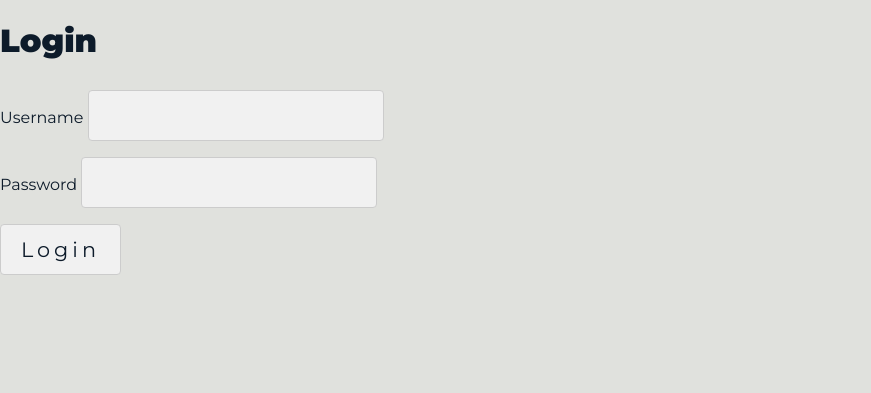
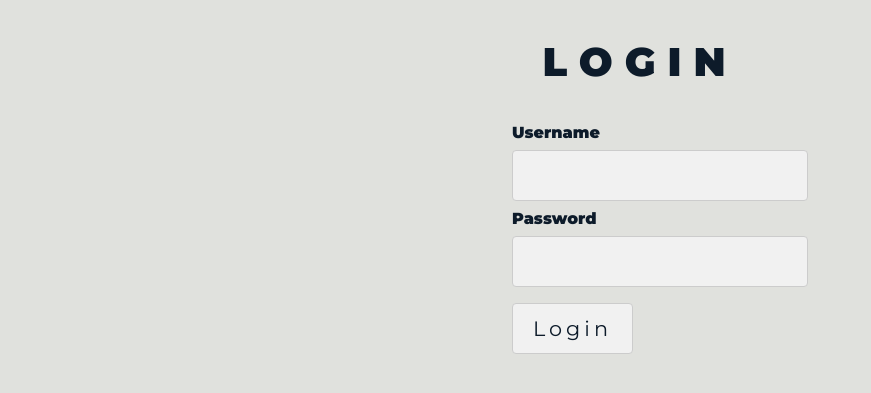
Before and after one commit to errhythm/BRACU_CSE391A3, a PHP site: page /login.php in a window 1280 px wide. Shown: the part 130-523 px from the top of the page, without its empty margins (0-871 px from the left). Run offline with PHP 8.4, Linux system fonts and the light colour scheme; a stand-in replaces the project's code that opens the database connection; some libraries are stand-ins or nearby versions; some web fonts are replaced.

Commit message:
Updated CSS

```diff
--- a/css/styles.css
+++ b/css/styles.css
@@ -410,7 +410,7 @@
         width: 300px;
         height: 300px;
         border-radius: 40px;
-        box-shadow: 5px 5px 30px 7px rgba(0,0,0,0.25), -5px -5px 30px 7px rgba(0,0,0,0.22);
+        box-shadow: 5px 5px 20px 4px rgba(0,0,0,0.25), -5px -5px 20px 4px rgba(0,0,0,0.22);
         cursor: pointer;
         transition: 0.4s;
 }
@@ -418,16 +418,14 @@
     .card .card_image {
         width: inherit;
         height: inherit;
-        border-radius: 40px;
+        text-align: center;
     }
 
     .card .card_image img {
-        width: inherit;
-        height: inherit;
-        border-radius: 40px;
+        padding-top: 7%;
+        width: 75%;
         object-fit: cover;
     }
-    /* make the fontawesome icon bigger as the card */
     .card .card_icon {
         width: inherit;
         height: inherit;
@@ -459,6 +457,54 @@
     }
     .card:hover {
         transform: scale(0.9, 0.9);
-        box-shadow: 5px 5px 30px 15px rgba(0,0,0,0.25),
-        -5px -5px 30px 15px rgba(0,0,0,0.22);
+        box-shadow: 5px 5px 20px 8px rgba(0,0,0,0.25),
+        -5px -5px 20px 8px rgba(0,0,0,0.22);
     }
+    /* login.php */
+    .login-form-container{
+        display:block;
+        clear:both;
+        background-color:#aebab1;
+        padding-top: 3%;
+        padding-bottom: 3%;
+        margin-left: 5%;
+        margin-right: 5%;
+        border-radius: 25px;
+    }
+    .login-form-container h2{
+        font-size:2.5rem;
+        letter-spacing:.75rem;
+        font-weight:900;
+        font-family: 'Montserrat', sans-serif;
+        text-transform: uppercase;
+        color:#0d1b2a;
+        text-align: center;
+        padding: 10px;
+    }
+    .login-form-body{
+        padding-left: 40%;
+        padding-right: 60%;
+    }
+    .login-form-input label{
+        margin-right: 1%;
+        font-size:1rem;
+        font-weight:600;
+        font-family: 'Montserrat', sans-serif;
+        text-align:left;
+        margin-bottom:0;
+        cursor:default;
+        padding-bottom:3rem;
+    }
+    .login-form-header h1{
+        font-size:2.5rem;
+        letter-spacing:.75rem;
+        font-weight:900;
+        font-family: 'Montserrat', sans-serif;
+        text-transform: uppercase;
+        color:#0d1b2a;
+        text-align: center;
+        padding: 10px;
+    }
+    .signup-form-submit{
+        margin: auto;
+    }
```
